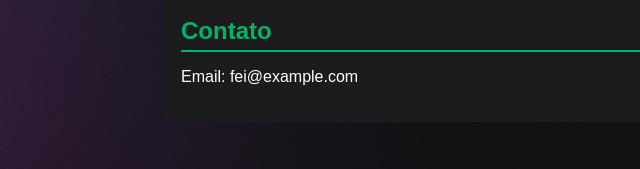
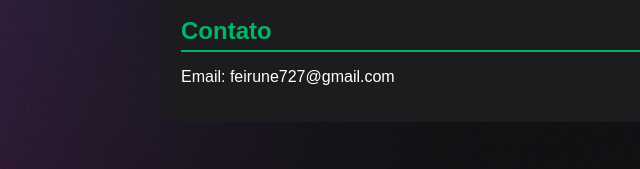
Before and after one commit to FeiRune12/Fei-Portifolio, a plain HTML site: page index.html in a window 1280 px wide. Shown: the part 1258-1427 px from the top of the page, 59-699 px from the left. Drawn offline with Linux system fonts and the light colour scheme.

Commit message:
Change contact email in index.html
Updated contact email in the resume section.

```diff
--- a/index.html
+++ b/index.html
@@ -67,7 +67,7 @@
     </ul>
 
     <h2>Contato</h2>
-    <p>Email: fei@example.com</p>
+    <p>Email: feirune727@gmail.com</p>
   </section>
 
   <script src="script.js"></script>
```
